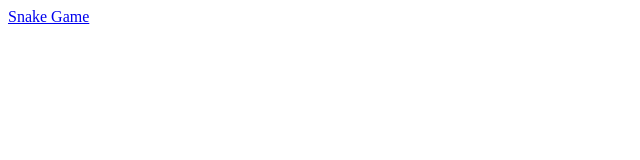
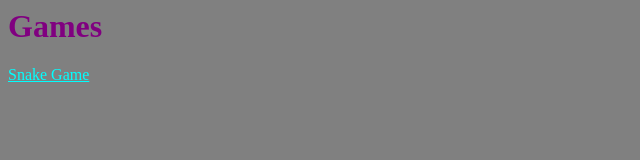
Before and after one commit to ShanBee/HTMLGames, a plain HTML site: page index.html in a window 1280 px wide. Shown: the whole page, without its empty margins (0-640 px from the left). Drawn offline with Linux system fonts and the light colour scheme.

Commit message:
Update index.html

```diff
--- a/index.html
+++ b/index.html
@@ -1 +1,16 @@
+
+<link rel="icon" type="image/x-icon" href="favico.ico">
+<title>HTMLGames | Home</title>
+<h1>Games</h1>
 <a href="snake.html">Snake Game</a>
+<style>
+  body {
+    background-color: grey
+  }
+  a {
+    color: aqua
+  }
+  h1 {
+    color: purple
+  }
+</style>
```
